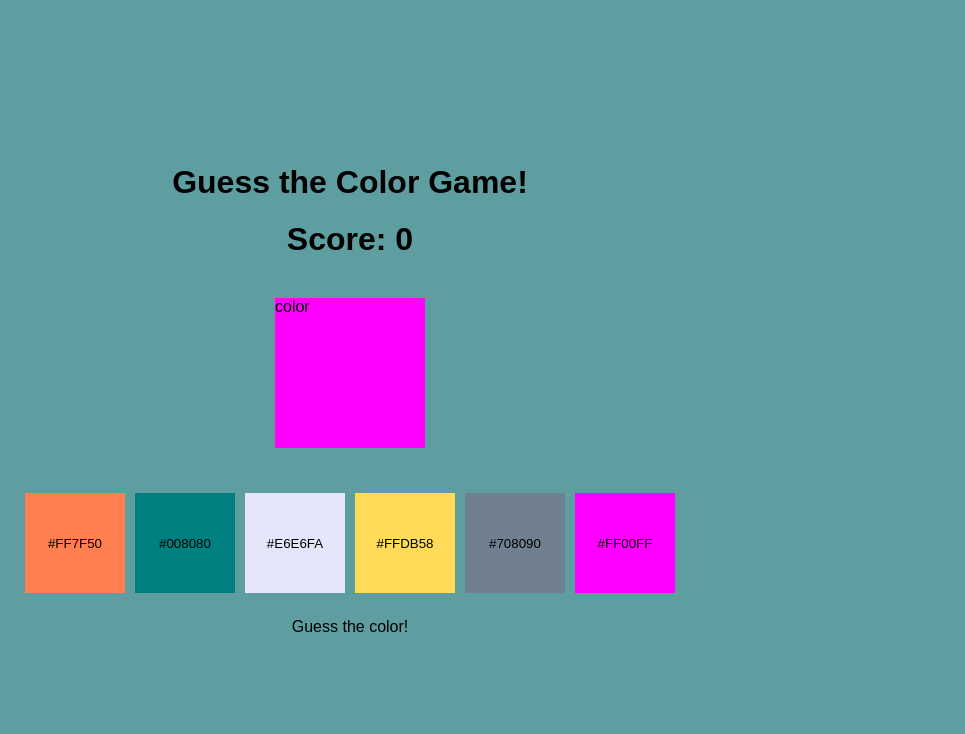
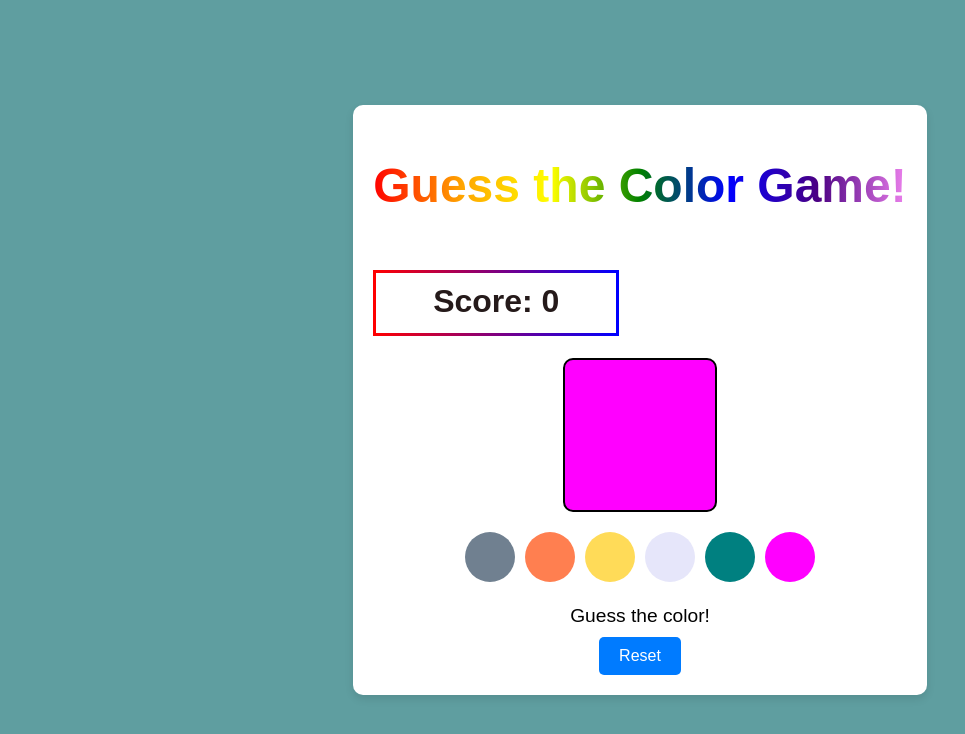
Before and after one commit to PAMMY100/hng-colorgame, a React (Vite) app: page /start in a window 1280 px wide. Shown: the top 734 px of the page, without its empty margins (0-965 px from the left). Built offline with nearby package versions, Linux system fonts and the light colour scheme.

Commit message:
90% completed

```diff
--- a/src/App.jsx
+++ b/src/App.jsx
@@ -1,7 +1,6 @@
 import React from 'react'
 import { Routes, Route } from 'react-router-dom'
 import Navbar from './components/Navbar'
-import HighScore from './pages/HighScore'
 import Instructions from './pages/Instructions'
 import Start from './pages/Start'
 
@@ -11,8 +10,7 @@ const App = () => {
       <Routes>
         <Route path='/' element={<Navbar />}/>
         <Route path='/start' element={<Start />}/>
-        <Route path='/highscore' element={<HighScore />}/>
-        <Route path='/instruction' element={<Instructions />}/>
+        <Route path='/instructions' element={<Instructions />}/>
       </Routes>
     </div>
   )
--- a/src/components/Game.jsx
+++ b/src/components/Game.jsx
@@ -6,52 +6,84 @@ const randomColor = (colors) => {
     return colors[Math.floor(Math.random() * colors.length)]
 }
 
+const shuffleArray = (array) => {
+    for (let i = array.length - 1; i > 0; i--) {
+        let j = Math.floor(Math.random() * (i + 1));
+        [array[i], array[j]] = [array[j], array[i]]
+    }
+    return array;
+}
+
 const Game = () => {
     const [score, setScore] = useState(0);
     const [currentColor, setCurrentColor] = useState(randomColor(colors));
     const [message, setMessage] = useState("Guess the color!")
+    const [shuffle, setShuffle] = useState(shuffleArray([...colors]))
 
     const handleColorPicked = (color) => {
         if (color === currentColor) {
-            setCurrentColor(randomColor(colors))
-            setScore(score + 1);
-            setMessage(`Correct!🎉 Your scoure is ${score + 1}`)
+            setScore(score + 5);
+            setMessage(`Correct!🎉`)
+
         } else {
-            setScore(score - 1);
-            setMessage(`Wrong💣! Your score is ${score - 1}`)
-            setCurrentColor(randomColor(colors))
+            setScore(score - 5);
+            setMessage(`Wrong❌!`)
         }
+        setCurrentColor(randomColor(colors))
+        setShuffle(shuffleArray([...colors]))
+        displayMessage()
     }
+
+    const displayMessage = () => {
+        setTimeout(() => {
+            setMessage("Guess the color!")
+        }, 1000)
+    }
+
+    useEffect(() => {
+        if (score < 0) {
+          setScore(0);
+        }
+      }, [score]);
+
 
     const resetGame = () => {
         setCurrentColor(randomColor(colors));
         setScore(0)
         setMessage("Guess the color!")
+        setShuffle(shuffleArray([...colors]))
     }
 
-    const rotate = (pick) => {
-        if (pick === currentColor) {
-            currentColor(randomColor(colors))
+    const text = "Guess the Color Game!";
+    let title = "";
+
+    const revealText = () => {
+        for (let i = 0; i < text.length; i++) {
+            title += text[i];
         }
+        clearInterval(interval)
     }
+
+    const interval = setInterval(revealText, 100)
 
 
   return (
     <div className='game-board'>
         <div className='game-card'>
-            <h1 className='game-name'>Guess the Color Game!</h1>
+            <h1 className='gradient-text'>{text}</h1>
             <div>
                 <h1 className='score'>Score: {score}</h1>
             </div>
-            <div className='target-color' style={{backgroundColor: currentColor }}>color</div>
+            <div data-testid="colorBox" className='target-color' style={{backgroundColor: currentColor }}></div>
 
             <div className="color-buttons">
-                {colors.map((color) =>
+                {shuffle.map((color) =>
 
-                    <button key={color}  style={{backgroundColor: color}} onClick={()=>handleColorPicked(color)}>{color}</button>
+                    <button data-testid="colorOption" key={color}  style={{backgroundColor: color}} onClick={()=>handleColorPicked(color)}></button>
                 )}
             </div>
-            <p className='message'>{message}</p>
+            <p data-testid="gameStatus" className='message'>{message}</p>
+            <button data-testid="newGameButton" className='resetButton' onClick={resetGame}>Reset</button>
         </div>
     </div>
   )
--- a/src/components/Navbar.jsx
+++ b/src/components/Navbar.jsx
@@ -3,11 +3,10 @@ import { Link } from 'react-router-dom'
 
 const Navbar = () => {
   return (
-    <div>
-        <nav>
+    <div className='nav-section'>
+        <nav className='nav'>
             <ul>
                 <li><Link to='/start'>Start</Link></li>
-                <li><Link to='/highscore'>Highscore</Link></li>
                 <li><Link to='/instructions'>Instruction</Link></li>
             </ul>
         </nav>
--- a/src/index.css
+++ b/src/index.css
@@ -1,42 +1,198 @@
-*{
+
+body {
+  font-family: Arial, sans-serif;
+  background-color: cadetblue;
+  display: flex;
+  justify-content: center;
+  align-items: center;
+  height: 100vh;
   margin: 0;
-  padding: 0;
-  box-sizing: border-box;
-  font-family: 'poppins', sans-serif;
-  background-color: cadetblue;
 }
 
-.game-board {
+nav {
   display: flex;
+  justify-content: center;
+  height: 100vh;
+
 }
 
-.game-card {
-  width: 700px;
-  height: 800px;
+nav ul {
   display: flex;
   flex-direction: column;
   justify-content: center;
   align-items: center;
+  text-align: center;
   gap: 20px;
+}
+
+ul li {
+  color: bisque;
+  font-size: 50px;
+  font-weight: 700;
+}
+
+.game-card {
+  text-align: center;
+  background-color: #fff;
+  padding: 20px;
+  border-radius: 10px;
+  box-shadow: 0 4px 8px rgba(0, 0, 0, 0.1);
 }
 
 .target-color {
   width: 150px;
   height: 150px;
   margin: 20px auto;
+  border: 2px solid #000;
+  border-radius: 10px;
+}
+
+.color-buttons {
+  .color-options
+    display: flex;
+    justify-content: center;
+    gap: 10px;
+    margin: 20px 0;
 }
 
 .color-buttons button {
-  width: 100px;
-  height: 100px;
-  margin: 5px;
+  width: 50px;
+  height: 50px;
   border: none;
+  border-radius: 50%;
+  margin: 0 5px;
   cursor: pointer;
+  transition: transform 0.2s ease;
 }
 
-
+.color-buttons button:hover {
+  transform: scale(1.1);
+}
 
 a{
   text-decoration: none;
   color: black;
 }
+
+.score {
+  color: rgb(37, 26, 26);
+  height: 40px;
+  padding: 10px 20px;
+  width: 200px;
+  border: 3px solid transparent;
+  border-radius: 20px;
+  border-image: linear-gradient(to right, red, blue);
+  border-image-slice: 1;
+}
+
+.message {
+  font-size: 1.2rem;
+  margin: 10px 0;
+}
+
+.resetButton {
+  padding: 10px 20px;
+  font-size: 1rem;
+  background-color: #007bff;
+  color: #fff;
+  border: none;
+  border-radius: 5px;
+  cursor: pointer;
+  transition: background-color 0.2s ease;
+}
+
+.instructions-container {
+  background-color: #f9f9f9;
+  border: 1px solid #ddd;
+  border-radius: 10px;
+  padding: 20px;
+  margin: 20px 0;
+  box-shadow: 0 4px 8px rgba(0, 0, 0, 0.1);
+  max-width: 600px;
+  margin-left: auto;
+  margin-right: auto;
+}
+
+.instructions-container h2 {
+  font-size: 1.8rem;
+  color: #333;
+  margin-bottom: 15px;
+  text-align: center;
+}
+
+.instructions-container p {
+  font-size: 1.1rem;
+  color: #555;
+  line-height: 1.6;
+  margin-bottom: 15px;
+}
+
+.instructions-container ol {
+  padding-left: 20px;
+  margin-bottom: 15px;
+}
+
+.instructions-container ol li {
+  font-size: 1rem;
+  color: #444;
+  margin-bottom: 10px;
+  line-height: 1.5;
+}
+
+.instructions-container strong {
+  color: #007bff;
+}
+
+.gradient-text {
+  font-size: 3rem; /* Adjust the size as needed */
+  font-weight: bold;
+  text-align: center;
+  background: linear-gradient(90deg, red, orange, yellow, green, blue, indigo, violet); /* Rainbow gradient */
+  background-clip: text; /* Clip the background to the text */
+  -webkit-text-fill-color: transparent; /* Make the text transparent */
+  display: inline-block;
+  overflow: hidden;
+  white-space: nowrap;
+  animation: reveal-text 4s steps(22) forwards; /* Adjust timing and steps */
+}
+
+@keyframes reveal-text {
+  from {
+    width: 0; /* Start with no width (hidden) */
+  }
+  to {
+    width: 100%; /* Expand to full width (revealed) */
+  }
+}
+
+@media (max-width: 600px) {
+  .target-color {
+    width: 100px;
+    height: 100px;
+  }
+
+  .color-buttons button {
+    width: 40px;
+    height: 40px;
+  }
+
+  .game-card {
+    padding: 10px;
+  }
+
+  .instructions-container {
+    padding: 15px;
+  }
+
+  .instructions-container h2 {
+    font-size: 1.5rem;
+  }
+
+  .instructions-container p {
+    font-size: 1rem;
+  }
+
+  .instructions-container ol li {
+    font-size: 0.9rem;
+  }
+}
--- a/src/pages/HighScore.jsx
+++ /dev/null
@@ -1,10 +0,0 @@
-import React from 'react'
-
-const HighScore = () => {
-
-  return (
-    <div>HighScore</div>
-  )
-}
-
-export default HighScore
--- a/src/pages/Instructions.jsx
+++ b/src/pages/Instructions.jsx
@@ -1,9 +1,34 @@
 import React from 'react'
 
 const Instructions = () => {
-  return (
-    <div>This is instructions</div>
-  )
-}
+    return (
+      <div className="instructions-container" data-testid="gameInstructions">
+        <h2>How to Play</h2>
+        <p>
+          Welcome to the <strong>Color Guessing Game</strong>! Here's how to play:
+        </p>
+        <ol>
+          <li>
+            A <strong>target color</strong> will be displayed in the box above.
+          </li>
+          <li>
+            Click on one of the <strong>color buttons</strong> below to guess the
+            target color.
+          </li>
+          <li>
+            If your guess is correct, you earn <strong>+5 points</strong>.
+          </li>
+          <li>
+            If your guess is wrong, you lose <strong>-5 points</strong>.
+          </li>
+          <li>
+            Use the <strong>Reset</strong> button to reset the game and start a
+            new round.
+          </li>
+        </ol>
+        <p>Good luck, and have fun! 🎨</p>
+      </div>
+    );
+  };
 
-export default Instructions
+  export default Instructions;
```
